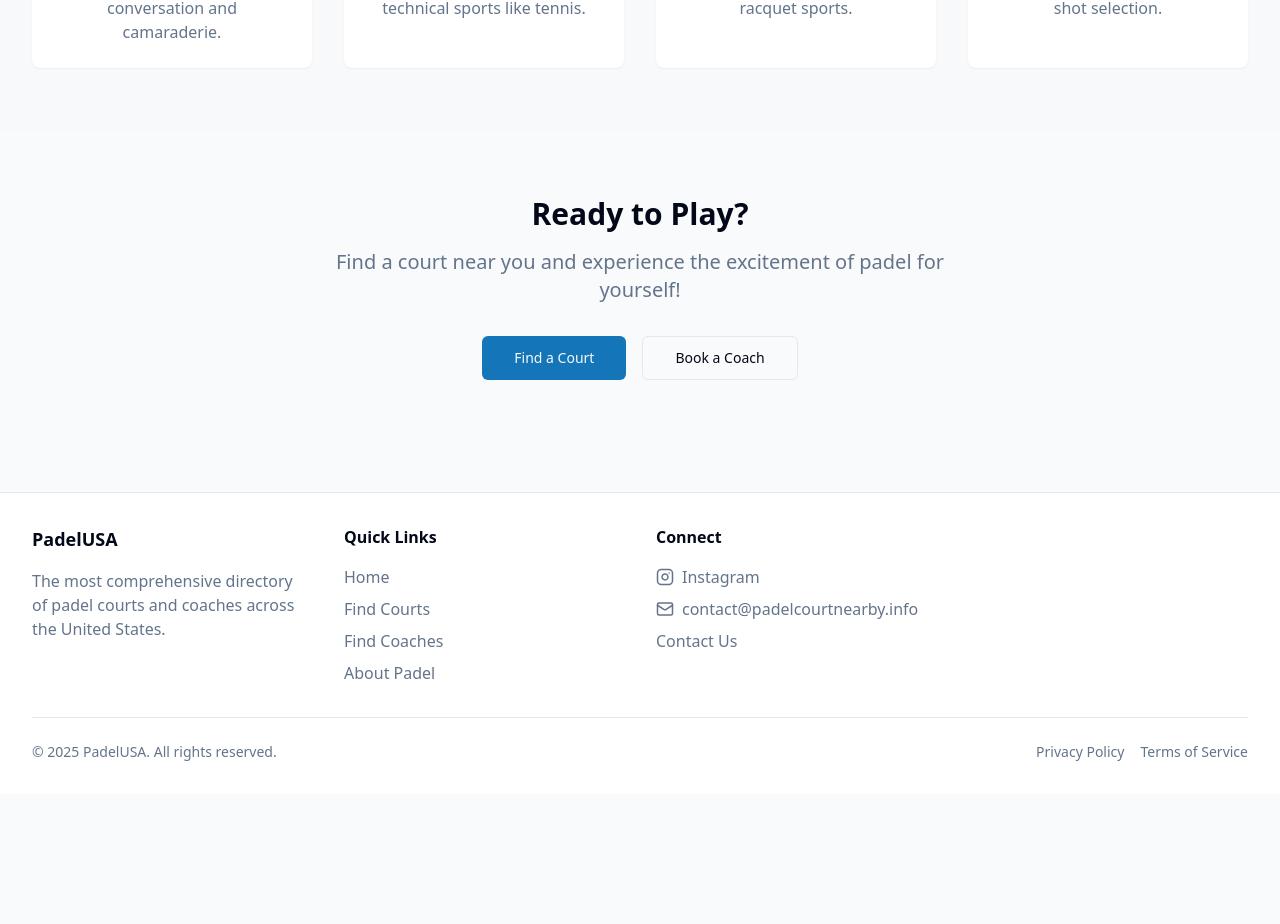
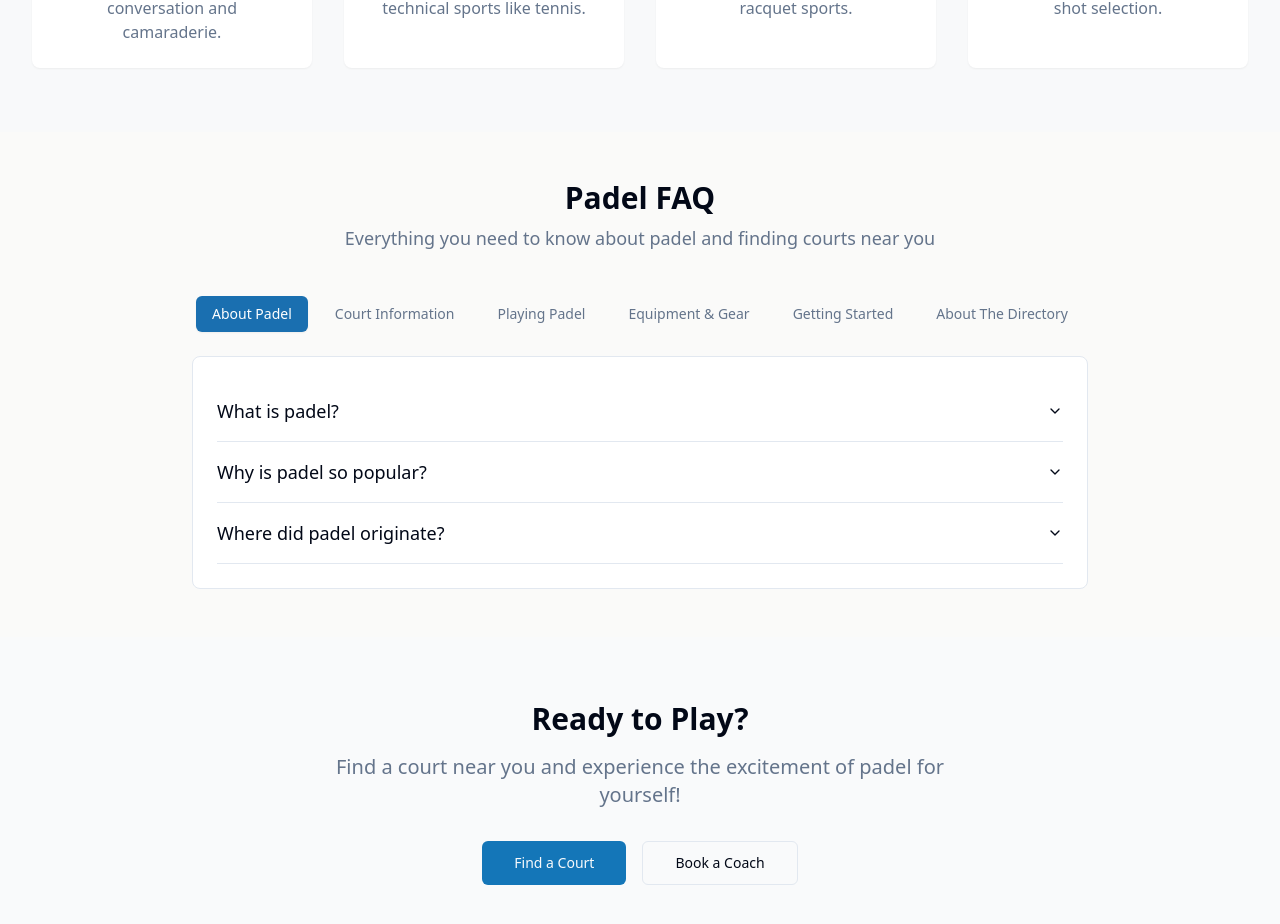
Before and after one commit to peshwan/padelusa, a React (Vite) app: page /about in a window 1280 px wide. Shown: the part 2575-3499 px from the top of the page. Before the commit the page ends 3369 px from the top, so only its background shows below. Built offline with nearby package versions, Linux system fonts and the light colour scheme.

Commit message:
Refactor: Show FAQ in About page
The FAQ section is already implemented in the About page.

```diff
--- a/src/pages/About.tsx
+++ b/src/pages/About.tsx
@@ -1,9 +1,9 @@
-
 import React from 'react';
 import Layout from '@/components/layout/Layout';
 import { SectionHeader } from '@/components/ui/section-header';
 import { Button } from '@/components/ui/button';
 import { Link } from 'react-router-dom';
+import FaqSection from '@/components/about/FaqSection';
 
 const About = () => {
   return (
@@ -177,6 +177,9 @@ const About = () => {
         </div>
       </section>
 
+      {/* FAQ Section */}
+      <FaqSection />
+
       {/* CTA */}
       <section className="py-16">
         <div className="container text-center">
```
